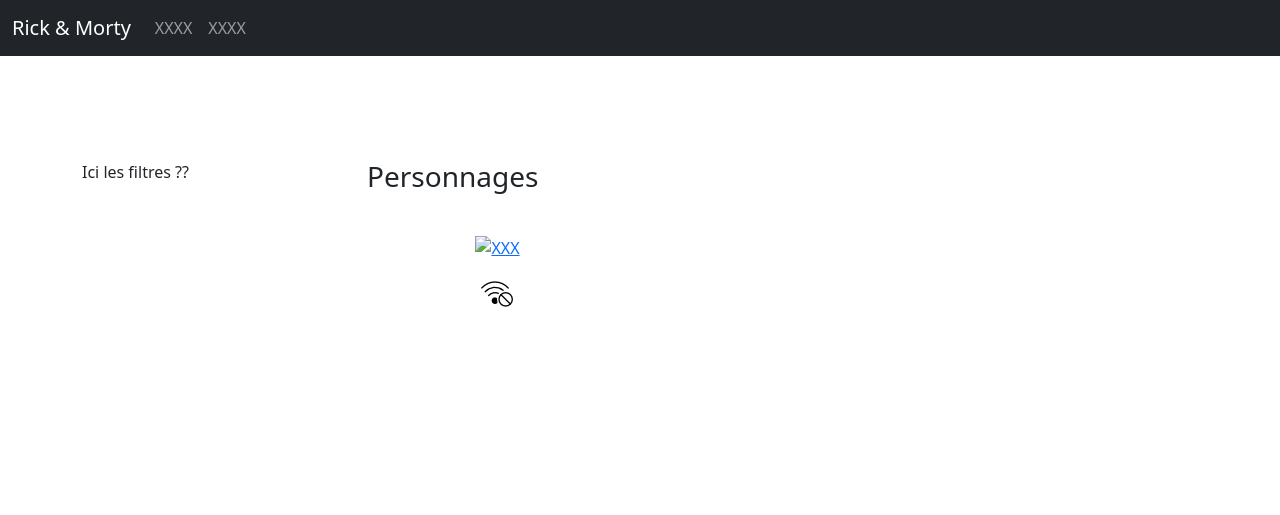
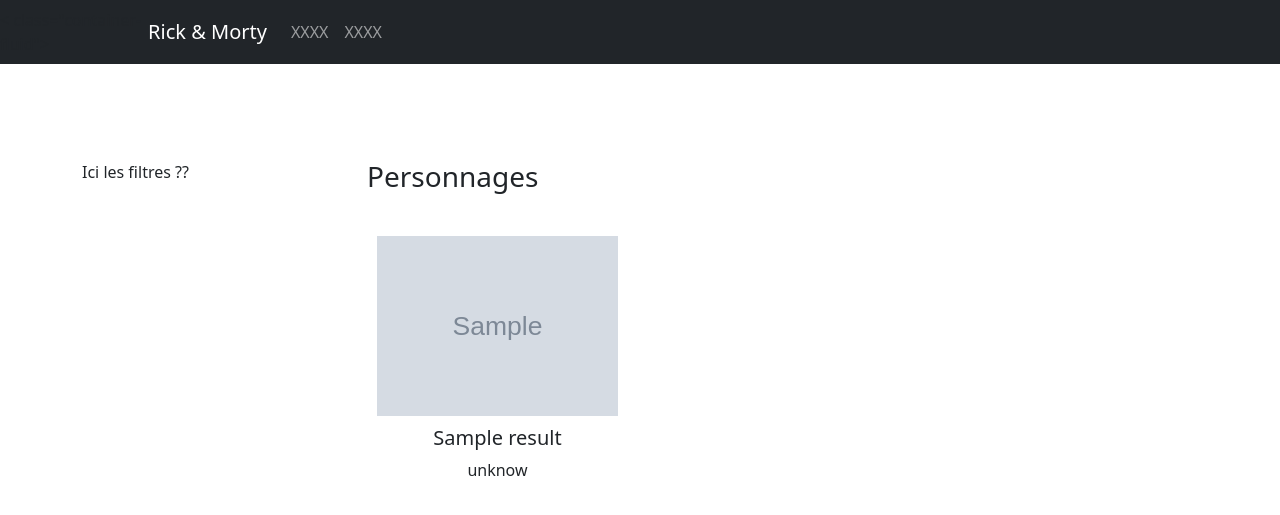
Before and after one commit to Aurel-GitHub/API-Rick-Morty---Symfony, a Symfony app: template templates/home/index.html.twig in a window 1280 px wide. Shown: the top 515 px of the page. Run offline with Twig, Linux system fonts and the light colour scheme; the template is opened without the code that fills it: most values are stand-ins (such as "Sample title", 1, 10 or a date in 2020); grey boxes marked "Sample" are stand-in pictures; some libraries are stand-ins or nearby versions.

Commit message:
delete image + update home controller

```diff
--- a/src/Controller/HomeController.php
+++ b/src/Controller/HomeController.php
@@ -17,7 +17,7 @@ class HomeController extends AbstractController
     public function index(CallApiService $callApiService): Response
     {
         return $this->render('home/index.html.twig', [
-            'data' => $callApiService->getAllCharacters(),
+            'characters' => $callApiService->getAllCharacters(),
         ]);
     }
 }
--- a/templates/_navbar.html.twig
+++ b/templates/_navbar.html.twig
@@ -1,6 +1,6 @@
 		<nav class="navbar navbar-expand-md navbar-dark bg-dark fixed-top">
-			<div class="container-fluid">
-				<a class="navbar-brand" href="/">Rick & Morty</a>
+			< class="container-fluid">
+			<a class="navbar-brand" href="{{ path('home') }}">Rick & Morty</a>
 				<button class="navbar-toggler" type="button" data-bs-toggle="collapse" data-bs-target="#navbarsExampleDefault" aria-controls="navbarsExampleDefault" aria-expanded="false" aria-label="Toggle navigation">
 					<span class="navbar-toggler-icon"></span>
 				</button>
--- a/templates/home/index.html.twig
+++ b/templates/home/index.html.twig
@@ -12,19 +12,21 @@
 		<div class="col-md-9">
 			<h3 class="h3-personnages">Personnages</h3>
 			<div class="row character-container">
-				{# {% for product in products %}             #}
+				{% for character in characters.results %}
 				<div class="col-md-4">
 					<div class="character-item text-center">
-						<a href="{{ path('character')}}"><img src="{{ data.results.0.image }}" alt="XXX" class="img-fluid" style="padding: 10px; margin-top: none"></img></a>
-					<h5>{{ data.results.0.name}}</h5>
-                        {% if data.results.0.status == 'Alive' %}
-                            <img src="/assets/img/online.png" alt="status a live">
-                            {% else %}
-                                <img src="/assets/img/offline.png" alt="status dead">
+						 <a href="{{ path('character')}}"><img src="{{ character.image }}" alt="XXX" class="img-fluid" style="padding: 10px; margin-top: none"></img></a>
+					<h5>{{ character.name}}</h5>
+                         {% if character.status == 'Alive' %}
+                            a live
+                            {% elseif  character.status == 'Dead' %}
+                                dead
+                                {% else %}
+                                    unknow
                             {% endif %}
 				</div>
 			</div>
-			{# {% endfor %}     #}
+			 {% endfor %}
 		</div>
 	</div>
 </div>{% endblock %}
```
Also changed, not shown: src/Services/CallApiService.php (+6 -20 lines), public/assets/img/arrow.png (deleted), public/assets/img/logo.png (deleted), public/assets/img/offline.png (deleted), public/assets/img/online.png (deleted), public/assets/style/style.css.
